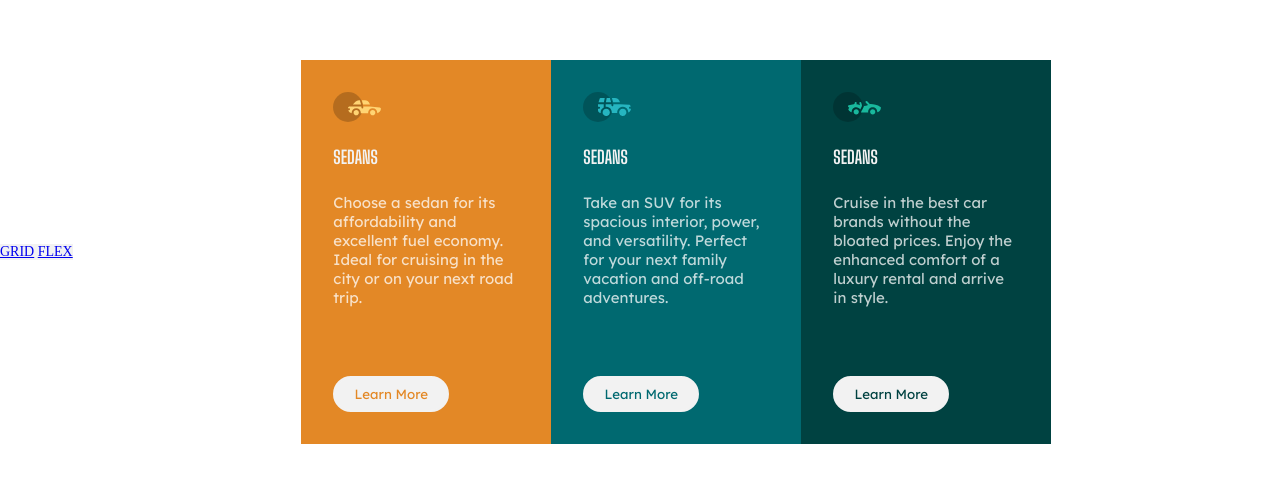
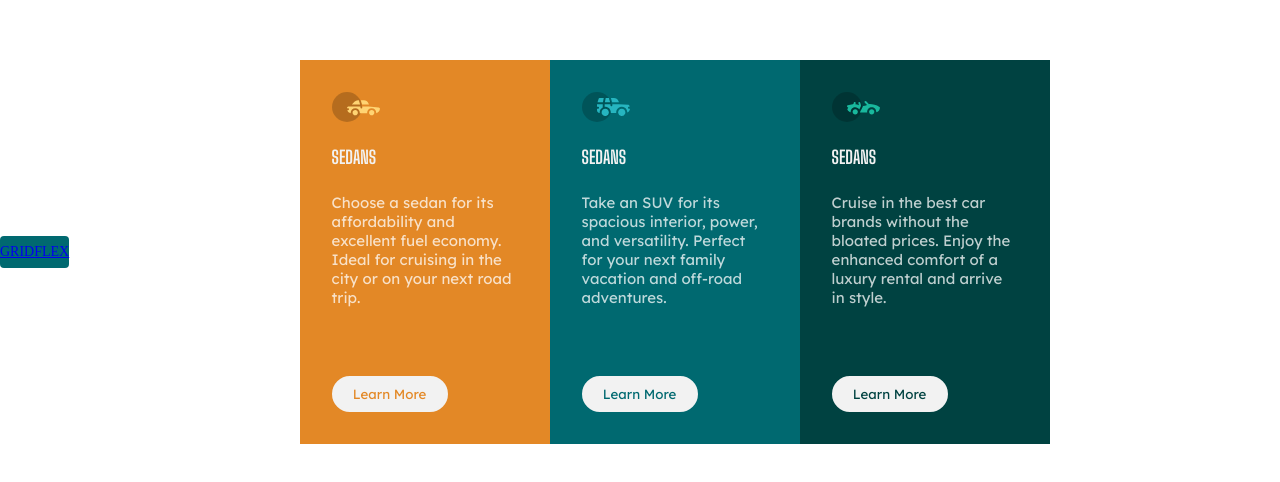
Before and after one commit to Alexkings47/zuri-flex-grid, a plain HTML site: page grid.html in a window 1280 px wide. Shown: the part 148-630 px from the top of the page. Drawn offline with Linux system fonts and the light colour scheme.

Commit message:
styled nav

```diff
--- a/gridstyles.css
+++ b/gridstyles.css
@@ -10,13 +10,19 @@ body {
   justify-content: center;
   align-items: center;
 }
-nav{
-  background-color:hsl(0, 0%, 95%) ;
+nav {
+  color: hsl(0, 0%, 95%);
+  background-color: hsl(184, 100%, 22%);
+  display: flex;
+  align-items: center;
+  max-width: 750px;
+  border-radius: 4px;
+  height: 2rem;
 }
-nav ul{
-    list-style: none;
-    text-transform: capitalize;
-   max-width: 750px;
+nav ul {
+  list-style: none;
+  text-transform: capitalize;
+  max-width: 750px;
 }
 .container {
   display: grid;
--- a/styles.css
+++ b/styles.css
@@ -10,18 +10,21 @@ body {
   justify-content: center;
   align-items: center;
 }
-nav{
-  background-color:hsl(0, 0%, 95%) ;
+nav {
+  background-color: hsl(0, 0%, 95%);
 }
-nav ul{
-    list-style: none;
-    text-transform: capitalize;
-   max-width: 750px;;
+nav ul {
+  list-style: none;
+  text-transform: capitalize;
+  max-width: 750px;
 }
-nav{
-height: 2rem;
+nav {
+  height: 2rem;
+  color: hsl(0, 0%, 95%);
+  background-color: hsl(184, 100%, 22%);
 }
-.container, nav {
+.container,
+nav {
   display: flex;
   align-items: center;
   max-width: 750px;
@@ -95,8 +98,8 @@ img {
   }
 }
 @media (max-width: 600px) {
-  .container{
-   flex-direction: column;
+  .container {
+    flex-direction: column;
     max-width: 375px;
   }
 }
```
